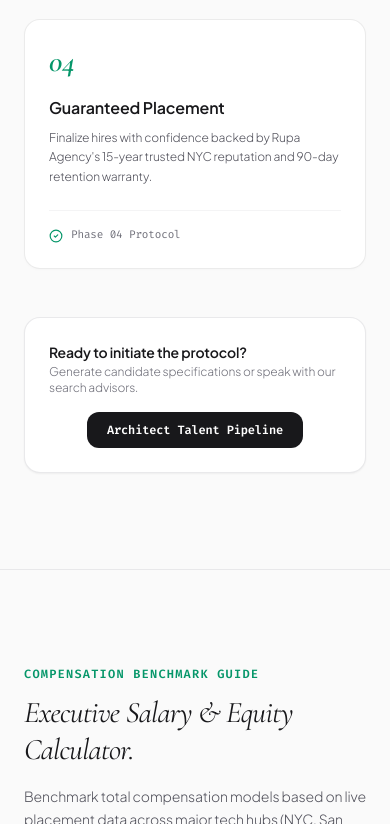
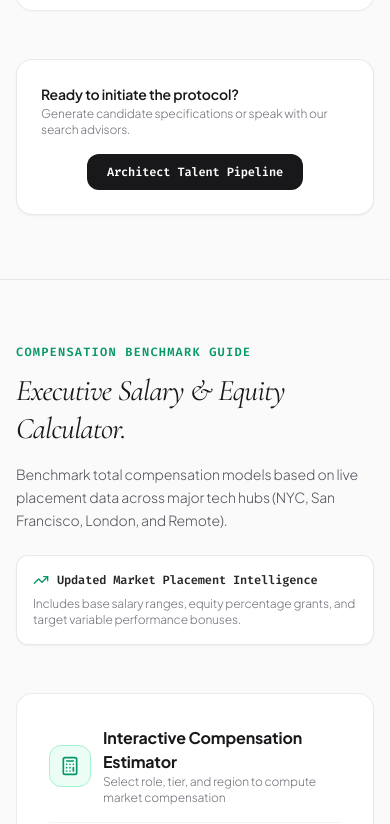
Before and after one commit to Glitch-Time-Matrix/Staffing-Agency-Website, a React (Vite) app: page / in a window 390 px wide. Shown: the part 6926-7750 px from the top of the page. Built offline with nearby package versions, Linux system fonts and the light colour scheme; no server answers.

Commit message:
Push remaining mobile section fixes

```diff
--- a/src/components/ActivePositions.tsx
+++ b/src/components/ActivePositions.tsx
@@ -41,8 +41,8 @@ export default function ActivePositions({
   };
 
   return (
-    <section id="active-roles" className="py-24 border-b border-zinc-200/80 bg-[#fafafa] relative">
-      <div className="max-w-7xl mx-auto px-6">
+    <section id="active-roles" className="py-16 sm:py-24 border-b border-zinc-200/80 bg-[#fafafa] relative w-full max-w-full overflow-hidden">
+      <div className="max-w-7xl mx-auto px-4 sm:px-6 w-full max-w-full">
 
         <div className="flex flex-col md:flex-row justify-between items-start md:items-end gap-6 mb-12 text-left">
           <div>
--- a/src/components/Guarantees.tsx
+++ b/src/components/Guarantees.tsx
@@ -19,8 +19,8 @@ export default function Guarantees() {
   };
 
   return (
-    <section className="py-24 border-b border-zinc-200/80 bg-[#fafafa] relative">
-      <div className="max-w-7xl mx-auto px-6 text-left">
+    <section className="py-16 sm:py-24 border-b border-zinc-200/80 bg-[#fafafa] relative w-full max-w-full overflow-hidden">
+      <div className="max-w-7xl mx-auto px-4 sm:px-6 text-left w-full max-w-full">
 
         <div className="max-w-2xl mb-16">
           <span className="text-brand-emerald font-semibold text-xs tracking-widest uppercase block mb-3 font-mono">
--- a/src/components/ProcessWorkflow.tsx
+++ b/src/components/ProcessWorkflow.tsx
@@ -11,8 +11,8 @@ export default function ProcessWorkflow({ onActionClick }: ProcessWorkflowProps)
   const steps = activeTab === "employer" ? PROCESS_STEPS_EMPLOYER : PROCESS_STEPS_CANDIDATE;
 
   return (
-    <section className="py-24 border-b border-zinc-200/80 bg-[#fafafa] relative">
-      <div className="max-w-7xl mx-auto px-6 text-left">
+    <section className="py-16 sm:py-24 border-b border-zinc-200/80 bg-[#fafafa] relative w-full max-w-full overflow-hidden">
+      <div className="max-w-7xl mx-auto px-4 sm:px-6 text-left w-full max-w-full">
 
         <div className="flex flex-col md:flex-row justify-between items-start md:items-end gap-6 mb-16">
           <div className="max-w-2xl">
--- a/src/components/SalaryCalculator.tsx
+++ b/src/components/SalaryCalculator.tsx
@@ -67,8 +67,8 @@ export default function SalaryCalculator() {
   };
 
   return (
-    <section id="salary-calculator" className="py-24 border-b border-zinc-200/80 bg-[#fafafa] relative">
-      <div className="max-w-7xl mx-auto px-6 text-left">
+    <section id="salary-calculator" className="py-16 sm:py-24 border-b border-zinc-200/80 bg-[#fafafa] relative w-full max-w-full overflow-hidden">
+      <div className="max-w-7xl mx-auto px-4 sm:px-6 text-left w-full max-w-full">
 
         <div className="grid grid-cols-1 lg:grid-cols-12 gap-12 items-center">
 
--- a/src/components/Specializations.tsx
+++ b/src/components/Specializations.tsx
@@ -97,8 +97,8 @@ export default function Specializations({ onSelectSpecialization }: Specializati
   const IconComponent = activeSpec.icon;
 
   return (
-    <section id="specializations" className="py-24 border-b border-zinc-200/80 bg-[#fafafa] relative">
-      <div className="max-w-7xl mx-auto px-6 text-left">
+    <section id="specializations" className="py-16 sm:py-24 border-b border-zinc-200/80 bg-[#fafafa] relative w-full max-w-full overflow-hidden">
+      <div className="max-w-7xl mx-auto px-4 sm:px-6 text-left w-full max-w-full">
 
         <div className="max-w-3xl mb-16">
           <span className="text-brand-emerald font-semibold text-xs tracking-widest uppercase block mb-3 font-mono">
--- a/src/components/StaffingModels.tsx
+++ b/src/components/StaffingModels.tsx
@@ -50,8 +50,8 @@ export default function StaffingModels({ onSelectModel }: StaffingModelsProps) {
   ];
 
   return (
-    <section id="staffing-models" className="py-24 border-b border-zinc-200/80 bg-white relative">
-      <div className="max-w-7xl mx-auto px-6 text-left">
+    <section id="staffing-models" className="py-16 sm:py-24 border-b border-zinc-200/80 bg-white relative w-full max-w-full overflow-hidden">
+      <div className="max-w-7xl mx-auto px-4 sm:px-6 text-left w-full max-w-full">
 
         <div className="flex flex-col md:flex-row justify-between items-start md:items-end gap-6 mb-16">
           <div>
```
